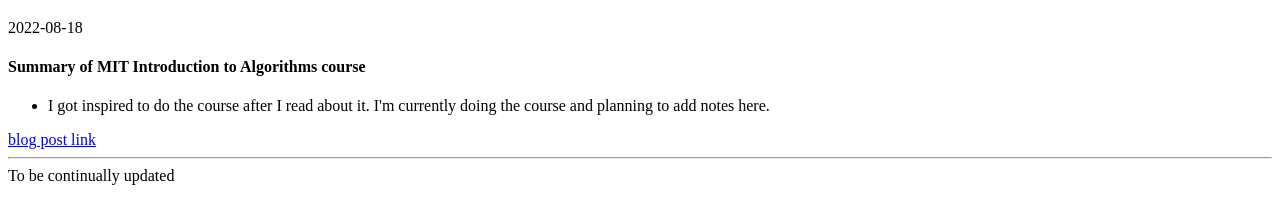
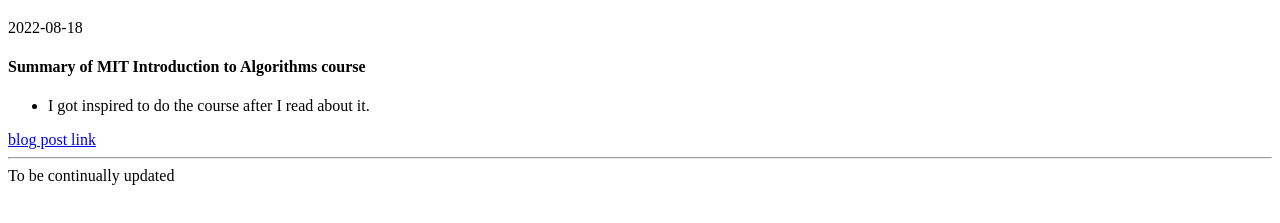
Before and after one commit to arnasp13/arnaspdk, a plain HTML site: page resources.html in a window 1280 px wide. Shown: the part 61-284 px from the top of the page. Drawn offline with Linux system fonts and the light colour scheme.

Commit message:
correction

```diff
--- a/resources.html
+++ b/resources.html
@@ -16,8 +16,7 @@
   <p>2022-08-18</p>
   <h4>Summary of MIT Introduction to Algorithms course</h4>
   <ul>
-    <li>I got inspired to do the course after I read about it. I'm currently doing the course and planning to add notes
-      here.</li>
+    <li>I got inspired to do the course after I read about it.</li>
   </ul>
   <a href="https://catonmat.net/summary-of-mit-introduction-to-algorithms">blog post link</a>
 
```
